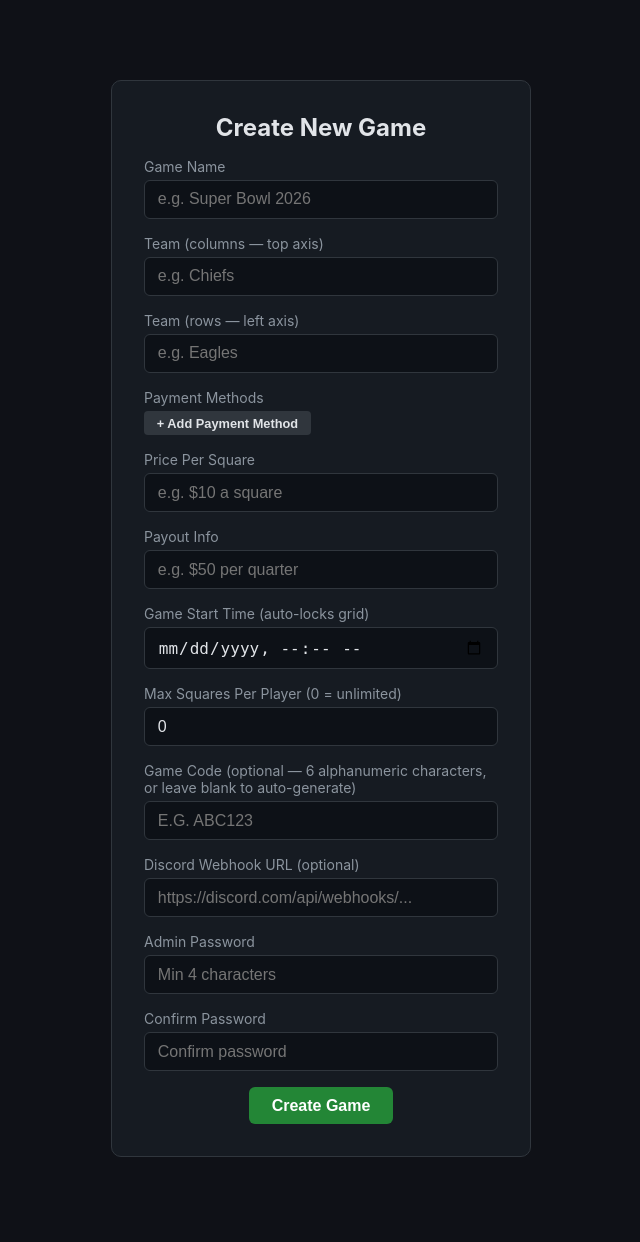
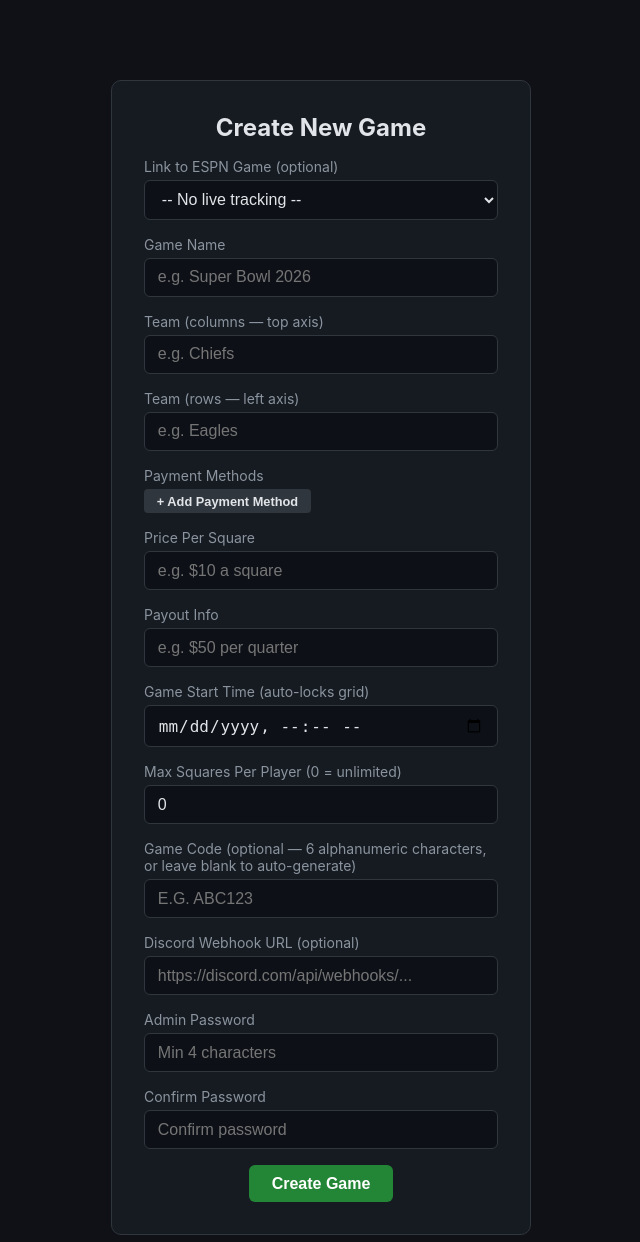
Before and after one commit to juantronn11/grid_game, a Flask app: page /create in a window 1280 px wide. Shown: the part 57-1299 px from the top of the page, without its empty margins (319-959 px from the left). Before the commit the page ends 1214 px from the top, so only its background shows below. Run offline with Flask 3, Linux system fonts and the light colour scheme; some libraries are stand-ins or nearby versions.

Commit message:
working on live score data for players

```diff
--- a/app.py
+++ b/app.py
@@ -9,9 +9,10 @@ import psycopg2
 import psycopg2.extras
 import psycopg2.errors
 from dotenv import load_dotenv
+import time as _time
 from flask import (
     Flask, render_template, request, redirect,
-    url_for, flash, session, g, send_file, abort,
+    url_for, flash, session, g, send_file, abort, jsonify,
 )
 from werkzeug.middleware.proxy_fix import ProxyFix
 from werkzeug.security import generate_password_hash, check_password_hash
@@ -176,6 +177,7 @@ MIGRATIONS = [
     )""",
     "ALTER TABLE messages ADD COLUMN is_read INTEGER NOT NULL DEFAULT 0",
     "ALTER TABLE players ADD COLUMN last4 TEXT NOT NULL DEFAULT ''",
+    "ALTER TABLE games ADD COLUMN espn_event_id TEXT NOT NULL DEFAULT ''",
 ]
 
 
@@ -254,6 +256,73 @@ def send_discord_notification(webhook_url, message):
         pass
 
 
+# ── ESPN live score helpers ───────────────────────────────────────
+
+_espn_cache = {}  # {league: (timestamp, data)}
+
+ESPN_LEAGUES = ("nfl", "college-football")
+
+
+def fetch_espn_scoreboard(league):
+    """Fetch current scoreboard from ESPN. Cached for 30 seconds."""
+    if league not in ESPN_LEAGUES:
+        return None
+    now = _time.time()
+    cached = _espn_cache.get(league)
+    if cached and now - cached[0] < 30:
+        return cached[1]
+    url = f"http://site.api.espn.com/apis/site/v2/sports/football/{league}/scoreboard"
+    try:
+        req = urllib.request.Request(url, headers={"User-Agent": "NumFootGrid/1.0"})
+        resp = urllib.request.urlopen(req, timeout=5)
+        data = json.loads(resp.read().decode())
+        _espn_cache[league] = (now, data)
+        return data
+    except Exception:
+        return cached[1] if cached else None
+
+
+def fetch_espn_event(event_id):
+    """Look up a single ESPN event by ID. Returns score dict or None."""
+    if not event_id:
+        return None
+    for league in ESPN_LEAGUES:
+        data = fetch_espn_scoreboard(league)
+        if not data:
+            continue
+        for event in data.get("events", []):
+            if str(event.get("id")) == str(event_id):
+                comp = event.get("competitions", [{}])[0]
+                competitors = comp.get("competitors", [])
+                home = away = None
+                for team in competitors:
+                    if team.get("homeAway") == "home":
+                        home = team
+                    else:
+                        away = team
+                if not home or not away:
+                    return None
+                status = comp.get("status", {})
+                status_type = status.get("type", {})
+                state = status_type.get("state", "")
+                if state == "in":
+                    period = status.get("period", 0)
+                    clock = status.get("displayClock", "")
+                    status_text = f"Q{period} {clock}"
+                elif state == "post":
+                    status_text = status_type.get("shortDetail", "Final")
+                else:
+                    status_text = status_type.get("shortDetail", "Scheduled")
+                return {
+                    "home_team": home["team"]["displayName"],
+                    "away_team": away["team"]["displayName"],
+                    "home_score": home.get("score", "0"),
+                    "away_score": away.get("score", "0"),
+                    "status_text": status_text,
+                }
+    return None
+
+
 # ── Grid helpers ──────────────────────────────────────────────────
 
 def build_grid_from_db(game_id):
@@ -438,6 +507,42 @@ def generate_and_store_numbers(game_id):
     )
     db.commit()
     return row_numbers, col_numbers
+
+
+# ── Routes: ESPN API ──────────────────────────────────────────────
+
+@app.route("/api/espn-games/<league>")
+@limiter.limit("10 per minute")
+@csrf.exempt
+def espn_games(league):
+    if league not in ESPN_LEAGUES:
+        return jsonify([]), 400
+    data = fetch_espn_scoreboard(league)
+    if not data:
+        return jsonify([])
+    games = []
+    for event in data.get("events", []):
+        comp = event.get("competitions", [{}])[0]
+        competitors = comp.get("competitors", [])
+        home = away = None
+        for team in competitors:
+            if team.get("homeAway") == "home":
+                home = team
+            else:
+                away = team
+        if not home or not away:
+            continue
+        status = comp.get("status", {}).get("type", {}).get("shortDetail", "Scheduled")
+        games.append({
+            "event_id": event.get("id", ""),
+            "name": event.get("name", ""),
+            "short_name": event.get("shortName", ""),
+            "home_team": home["team"]["displayName"],
+            "away_team": away["team"]["displayName"],
+            "date": event.get("date", ""),
+            "status": status,
+        })
+    return jsonify(games)
 
 
 # ── Routes: Public ────────────────────────────────────────────────
@@ -688,6 +793,10 @@ def create_game():
         flash("Discord webhook must be a valid Discord webhook URL.", "error")
         return redirect(url_for("create_game"))
 
+    espn_event_id = request.form.get("espn_event_id", "").strip()
+    if espn_event_id and not espn_event_id.isdigit():
+        espn_event_id = ""
+
     custom_code = request.form.get("custom_code", "").strip().upper()
     if custom_code:
         if len(custom_code) != 6 or not custom_code.isalnum():
@@ -706,9 +815,9 @@ def create_game():
         flash("That game code is already taken. Try a different one.", "error")
         return redirect(url_for("create_game"))
     cur.execute(
-        "INSERT INTO games (id, name, admin_password_hash, created_at, row_numbers, col_numbers, team_x, team_y, payment_methods, square_price, payout_info, lock_at, max_claims, discord_webhook) "
-        "VALUES (%s, %s, %s, %s, '[]', '[]', %s, %s, %s, %s, %s, %s, %s, %s)",
-        (game_id, name, generate_password_hash(password), now, team_x, team_y, json.dumps(payment_methods), square_price, payout_info, lock_at, max_claims, discord_webhook),
+        "INSERT INTO games (id, name, admin_password_hash, created_at, row_numbers, col_numbers, team_x, team_y, payment_methods, square_price, payout_info, lock_at, max_claims, discord_webhook, espn_event_id) "
+        "VALUES (%s, %s, %s, %s, '[]', '[]', %s, %s, %s, %s, %s, %s, %s, %s, %s)",
+        (game_id, name, generate_password_hash(password), now, team_x, team_y, json.dumps(payment_methods), square_price, payout_info, lock_at, max_claims, discord_webhook, espn_event_id),
     )
     db.commit()
 
@@ -863,6 +972,8 @@ def game_view(game_id):
     )
     chat_messages = cur.fetchall()
 
+    live_score = fetch_espn_event(game.get("espn_event_id", ""))
+
     return render_template(
         "game_grid.html",
         game=game,
@@ -879,6 +990,7 @@ def game_view(game_id):
         my_claims=my_claims,
         allowed=allowed,
         chat_messages=chat_messages,
+        live_score=live_score,
     )
 
 
@@ -1324,6 +1436,8 @@ def admin_panel(game_id):
     )
     db.commit()
 
+    live_score = fetch_espn_event(game.get("espn_event_id", ""))
+
     return render_template(
         "admin_panel.html",
         game=game,
@@ -1339,6 +1453,7 @@ def admin_panel(game_id):
         pending_request_count=pending_request_count,
         chat_threads=chat_threads,
         unread_threads=unread_threads,
+        live_score=live_score,
     )
 
 
--- a/templates/admin_create.html
+++ b/templates/admin_create.html
@@ -5,6 +5,18 @@
     <h2>Create New Game</h2>
     <form method="post">
         <input type="hidden" name="csrf_token" value="{{ csrf_token() }}">
+
+        <label for="espn_league">Link to ESPN Game (optional)</label>
+        <select id="espn_league" class="input" onchange="loadEspnGames()">
+            <option value="">-- No live tracking --</option>
+            <option value="nfl">NFL</option>
+            <option value="college-football">College Football</option>
+        </select>
+        <select id="espn_game" class="input" style="display:none" onchange="fillTeams()">
+            <option value="">-- Select a game --</option>
+        </select>
+        <input type="hidden" name="espn_event_id" id="espn_event_id" value="">
+
         <label for="name">Game Name</label>
         <input type="text" name="name" id="name" placeholder="e.g. Super Bowl 2026" required class="input">
 
@@ -49,6 +61,51 @@
 </div>
 
 <script>
+var espnGames = [];
+
+function loadEspnGames() {
+    var league = document.getElementById('espn_league').value;
+    var sel = document.getElementById('espn_game');
+    var hidden = document.getElementById('espn_event_id');
+    if (!league) {
+        sel.style.display = 'none';
+        hidden.value = '';
+        espnGames = [];
+        return;
+    }
+    sel.innerHTML = '<option value="">Loading...</option>';
+    sel.style.display = '';
+    fetch('/api/espn-games/' + league)
+        .then(function(r) { return r.json(); })
+        .then(function(games) {
+            espnGames = games;
+            sel.innerHTML = '<option value="">-- Select a game --</option>';
+            games.forEach(function(g) {
+                var opt = document.createElement('option');
+                opt.value = g.event_id;
+                opt.textContent = g.away_team + ' at ' + g.home_team + ' — ' + g.status;
+                sel.appendChild(opt);
+            });
+        })
+        .catch(function() {
+            sel.innerHTML = '<option value="">Failed to load games</option>';
+        });
+}
+
+function fillTeams() {
+    var eventId = document.getElementById('espn_game').value;
+    document.getElementById('espn_event_id').value = eventId;
+    if (!eventId) return;
+    for (var i = 0; i < espnGames.length; i++) {
+        if (espnGames[i].event_id === eventId) {
+            document.getElementById('team_x').value = espnGames[i].home_team;
+            document.getElementById('team_y').value = espnGames[i].away_team;
+            document.getElementById('name').value = espnGames[i].name;
+            break;
+        }
+    }
+}
+
 let paymentCount = 0;
 function addPaymentRow() {
     const i = paymentCount++;
```
Also changed, not shown: static/style.css (+33 -0 lines), templates/admin_panel.html (+14 -0 lines), templates/game_grid.html (+14 -0 lines).
